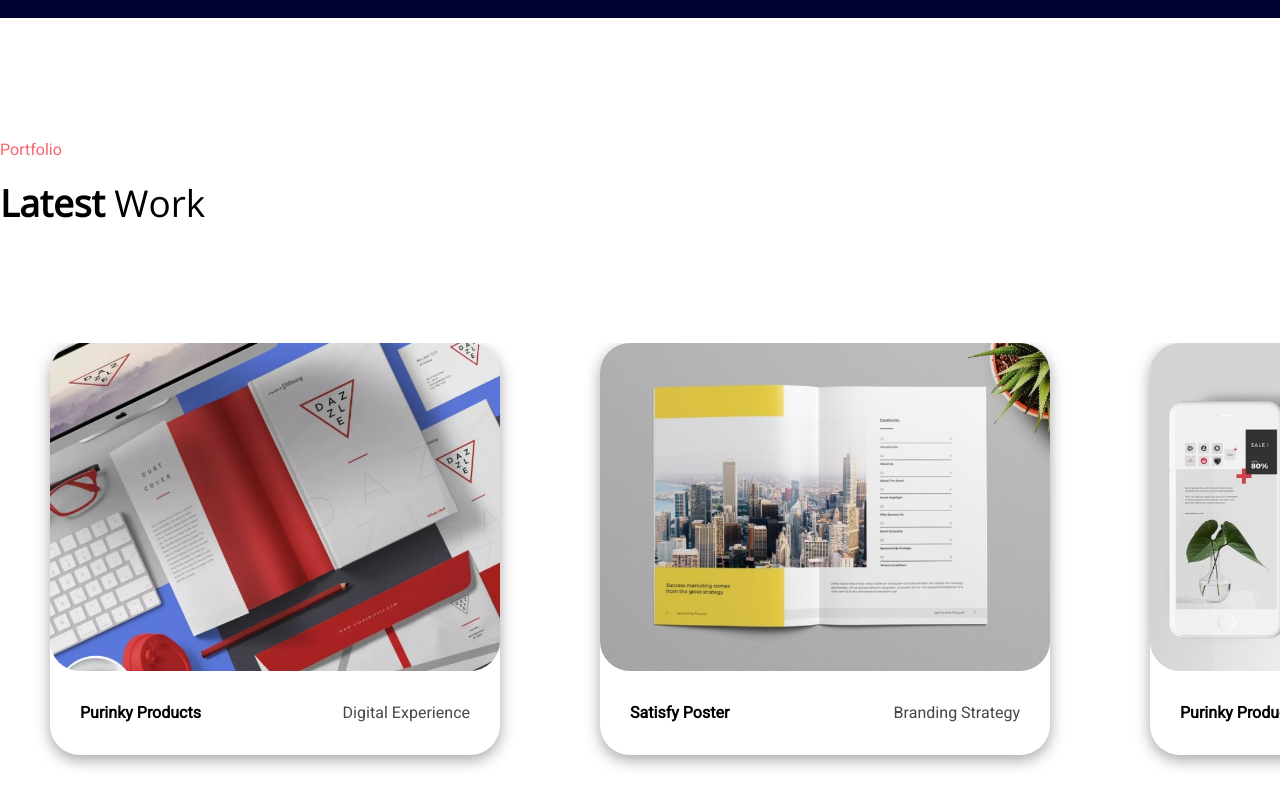
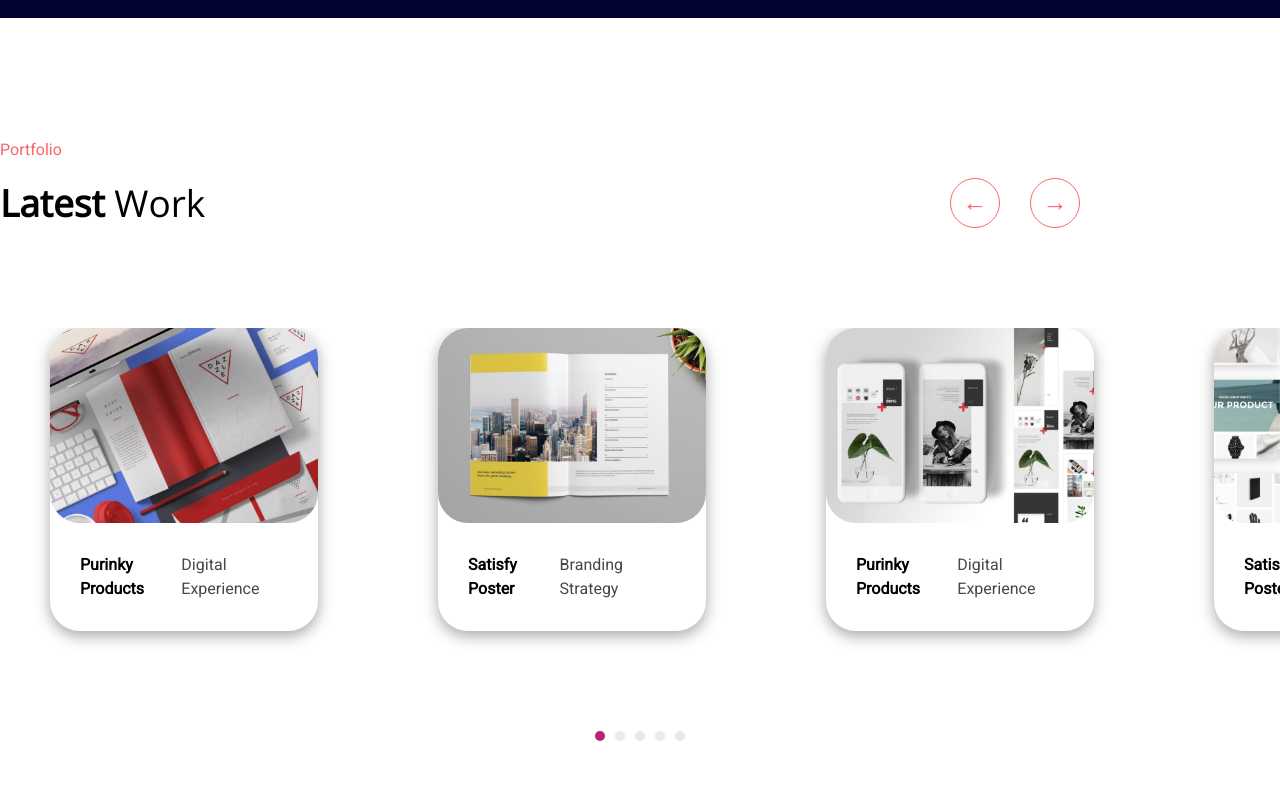
Before and after one commit to CaldatoLuca/proj-html-vuejs, a Vue app: page / in a window 1280 px wide. Shown: the part 2760-3560 px from the top of the page. Built offline with nearby package versions, Linux system fonts and the light colour scheme.

Commit message:
feat: dot red

```diff
--- a/src/components/MainPortfolio.vue
+++ b/src/components/MainPortfolio.vue
@@ -21,16 +21,10 @@ export default {
 
 <template>
   <section class="portfolio">
-    <!-- section title and arrows -->
-    <div class="container flex justify-content-between">
+    <!-- section title  -->
+    <div class="container">
       <!-- title -->
       <CommonSectionTitle :text="sectionTitle" />
-
-      <!-- arrows -->
-      <div class="arrows flex text-red">
-        <div>&larr;</div>
-        <div>&rarr;</div>
-      </div>
     </div>
 
     <MainPortfolioCarousel />
@@ -45,19 +39,5 @@ export default {
   .container {
     margin-bottom: 100px;
   }
-  .arrows {
-    align-items: end;
-    gap: 30px;
-    div {
-      border: 1px solid $text-red;
-      border-radius: 40px;
-      width: 50px;
-      height: 50px;
-      cursor: pointer;
-      font-size: 25px;
-      text-align: center;
-      line-height: 50px;
-    }
-  }
 }
 </style>
--- a/src/components/MainPortfolioCard.vue
+++ b/src/components/MainPortfolioCard.vue
@@ -31,7 +31,6 @@ export default {
 @use "../assets/scss/partials/variables" as *;
 
 .card {
-  display: inline-block;
   width: 450px;
   margin: 0 50px;
   border-radius: 30px;
--- a/src/components/MainPortfolioCarousel.vue
+++ b/src/components/MainPortfolioCarousel.vue
@@ -35,21 +35,42 @@ export default {
   components: {
     MainPortfolioCard,
   },
+  methods: {
+    selected(index) {
+      if (index === 1) {
+        return "dot-red";
+      }
+    },
+  },
+  // methods: {
+  //   scrollRight() {
+  //     this.cards.push(this.cards[0]);
+  //     this.cards.splice(this.cards[0], 1);
+  //   },
+  // },
 };
 </script>
 
 <template>
   <!-- carousel -->
-  <div class="carousel">
+  <div class="carousel relative">
     <!-- carousel images -->
-    <div class="images">
-      <MainPortfolioCard v-for="card in cards" :card="card" />
+    <div class="carousel-container">
+      <div class="images">
+        <MainPortfolioCard v-for="card in cards" :card="card" />
+      </div>
+
+      <!-- arrows -->
+      <div class="arrows flex text-red absolute">
+        <div @click="scrollLeft">&larr;</div>
+        <div @click="scrollRight">&rarr;</div>
+      </div>
     </div>
   </div>
 
   <!-- carousel dot position -->
   <div class="dots flex justify-content-center">
-    <div class="dot" v-for="n in cards.length"></div>
+    <div class="dot" :class="selected(n)" v-for="n in cards.length"></div>
   </div>
 </template>
 
@@ -57,28 +78,48 @@ export default {
 @use "../assets/scss/partials/variables" as *;
 
 .carousel {
-  width: 100%;
-  display: block;
-  overflow: hidden;
+  height: 100%;
+  display: flex;
+  align-items: center;
+  justify-content: center;
 
-  .images {
-    display: block;
-    width: 100%;
-    background: white;
-    margin: 0;
-    white-space: nowrap;
-    margin-bottom: 100px;
+  .carousel-container {
+    overflow: hidden;
+    .images {
+      display: flex;
+      width: 150vw;
+      justify-content: center;
+      gap: 20px;
+      margin-bottom: 100px;
+    }
   }
 }
-
+.arrows {
+  align-items: end;
+  gap: 30px;
+  top: -150px;
+  right: 200px;
+  div {
+    border: 1px solid $text-red;
+    border-radius: 40px;
+    width: 50px;
+    height: 50px;
+    cursor: pointer;
+    font-size: 25px;
+    text-align: center;
+    line-height: 50px;
+  }
+}
 .dots {
   gap: 10px;
-
   .dot {
     width: 10px;
     height: 10px;
     border-radius: 50px;
     background-color: $grey;
   }
+  .dot-red {
+    background-color: $btn-red-dark;
+  }
 }
 </style>
```
